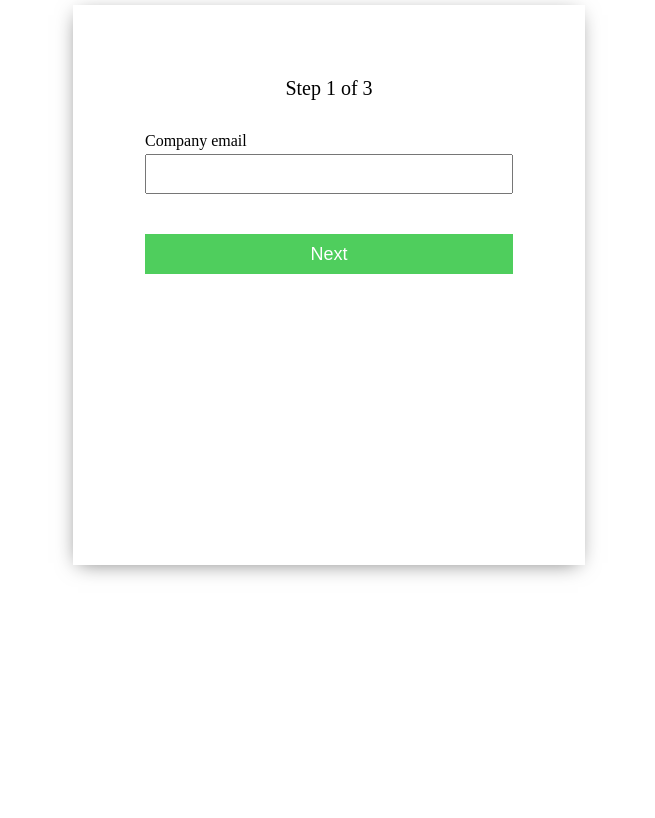
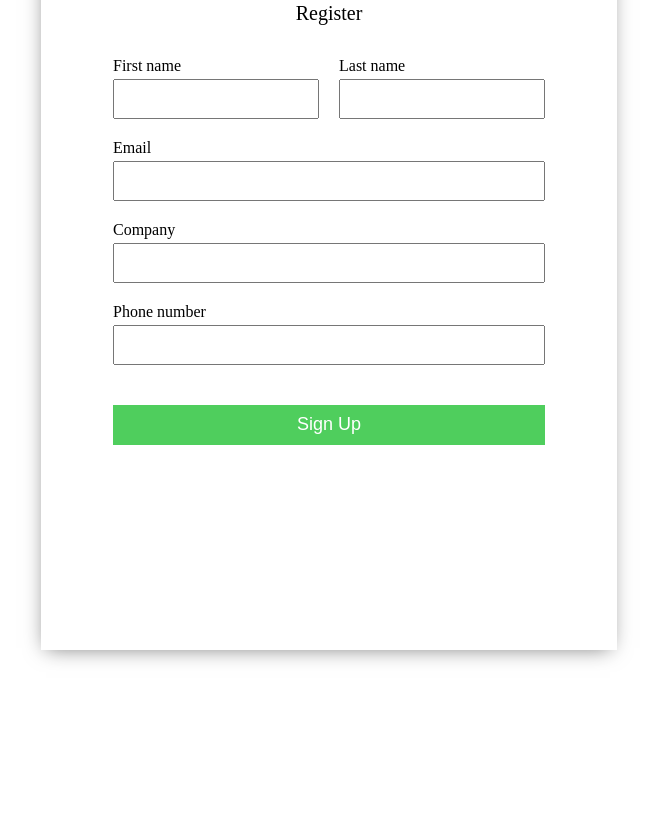
Before and after one commit to wpalomo/WhatsApp-CRM, a React app in the folder client/: page /register in a window 1280 px wide. Before the commit this address led to /register/step-1. Shown: the part 134-952 px from the top of the page, without its empty margins (311-966 px from the left). Before the commit the page ends 867 px from the top, so only its background shows below. Built offline with nearby package versions, Linux system fonts and the light colour scheme; some packages are replaced by stand-ins of ours; no server answers.

Commit message:
fixed admin register page

```diff
--- a/client/src/components/Register/Register-1.js
+++ /dev/null
@@ -1,27 +0,0 @@
-import React from "react";
-import history from "../History";
-
-const Register1 = () => {
-	const submitReg1 = e => {
-		e.preventDefault()
-		history.push('/register/step-2')
-	}
-	return (
-		<div className="register1__body">
-			<p>Step 1 of 3</p>
-			<div className="form__container">
-				<div className="email__input">
-					<label className="field__label" htmlFor="owner__email">Company email</label>
-					<div className="email__container">
-						<input type="email" name="owner__email" className="email" required/>
-					</div>
-				</div>
-				<div className="submit__container">
-					<button onClick={submitReg1} type="submit" className="button">Next</button>
-				</div>
-			</div>
-		</div>
-	)
-}
-
-export default Register1;
--- a/client/src/components/Register/Register-2.js
+++ /dev/null
@@ -1,42 +0,0 @@
-import React from "react";
-import history from "../History";
-import '../styles/register.css';
-
-const Register2 = () => {
-	const submitReg2 = e => {
-		e.preventDefault()
-		history.push('/register/step-3')
-	}
-	return(
-		<div className="register1__body">
-			<p>Step 2 of 3</p>
-			<div className="form__container">
-				<div className="owner__names">
-					<div className="firstname__input">
-						<label className="field__label" htmlFor="owner__fn">First name</label>
-						<div className="firstname__container">
-							<input type="text" name="owner__fn" className="first__name" required/>
-						</div>
-					</div>
-					<div className="lastname__input">
-						<label className="field__label" htmlFor="owner__ln">Last name</label>
-						<div className="lastname__container">
-							<input type="text" name="owner__ln" className="last__name" required/>
-						</div>
-					</div>
-				</div>
-				<div className="phonenumber__input">
-						<label className="field__label" htmlFor="owner__number">Phone number</label>
-						<div className="number__container">
-							<input type="text" name="owner__number" className="number" required/>
-						</div>
-					</div>
-				<div className="submit__container">
-					<button onClick={submitReg2} type="submit" className="button">Next</button>
-				</div>
-			</div>
-		</div>
-	)
-}
-
-export default Register2;
--- a/client/src/components/Register/Register-3.js
+++ /dev/null
@@ -1,7 +0,0 @@
-import React from "react";
-
-const Register3 = () => {
-	return <div>This is the last page</div>
-}
-
-export default Register3;
--- a/client/src/components/Register/Register.js
+++ b/client/src/components/Register/Register.js
@@ -1,28 +1,56 @@
 import React from "react";
-import { Redirect, Switch, Route } from 'react-router-dom';
-import Register1 from './Register-1';
-import Register2 from './Register-2';
-import Register3 from './Register-3';
 import '../styles/register.css';
 
 
 const Register = () => {
+	const submitRegister = e => {
+		e.preventDefault()
+		console.log('registered new firm')
+	}
 	return (
 		<div>
 			<p id="brand__name">Sauceflow</p>
 			<div className="register__body">
-				<Switch>
-					<Route path="/register/step-1">
-						<Register1 />
-					</Route>
-					<Route path="/register/step-2">
-						<Register2 />
-					</Route>
-					<Route path="/register/step-3">
-						<Register3 />
-					</Route>
-					<Redirect from="/register" to="/register/step-1" exact/>
-				</Switch>
+				<div className="register1__body">
+					<p>Register</p>
+					<div className="form__container">
+						<div className="owner__names">
+							<div className="firstname__input">
+								<label className="field__label" htmlFor="owner__fn">First name</label>
+								<div className="firstname__container">
+									<input type="text" name="owner__fn" className="first__name" required/>
+								</div>
+							</div>
+							<div className="lastname__input">
+								<label className="field__label" htmlFor="owner__ln">Last name</label>
+								<div className="lastname__container">
+									<input type="text" name="owner__ln" className="last__name" required/>
+								</div>
+							</div>
+						</div>
+						<div className="phonenumber__input">
+								<label className="field__label" htmlFor="owner__number">Email</label>
+								<div className="number__container">
+									<input type="text" name="owner__number" className="number" required/>
+								</div>
+							</div>
+							<div className="phonenumber__input">
+								<label className="field__label" htmlFor="owner__number">Company</label>
+								<div className="number__container">
+									<input type="text" name="owner__number" className="number" required/>
+								</div>
+							</div>
+							<div className="phonenumber__input">
+								<label className="field__label" htmlFor="owner__number">Phone number</label>
+								<div className="number__container">
+									<input type="text" name="owner__number" className="number" required/>
+								</div>
+							</div>
+						<div className="submit__container">
+							<button onClick={submitRegister} type="submit" className="button">Sign Up</button>
+						</div>
+					</div>
+				</div>
 			</div>
 		</div>
 	)
--- a/client/src/components/styles/register.css
+++ b/client/src/components/styles/register.css
@@ -1,12 +1,13 @@
 #brand__name {
 	margin-bottom: 20px;
+	font-size: 1.5rem;
 }
 
 .register__body {
 	display: flex;
 	background-color: #fff;
-	height: 70vh;
-	width: 40vw;
+	height: 90vh;
+	width: 45vw;
 	box-shadow: -1px 4px 20px -6px rgba(0, 0, 0, 0.55);
 }
 
```
